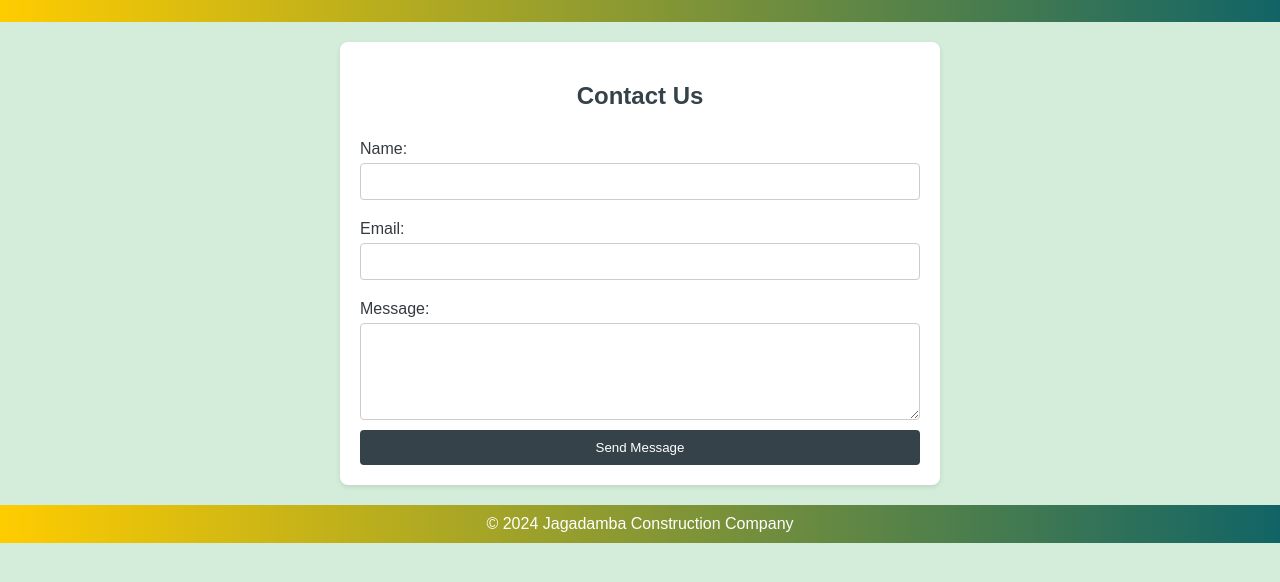
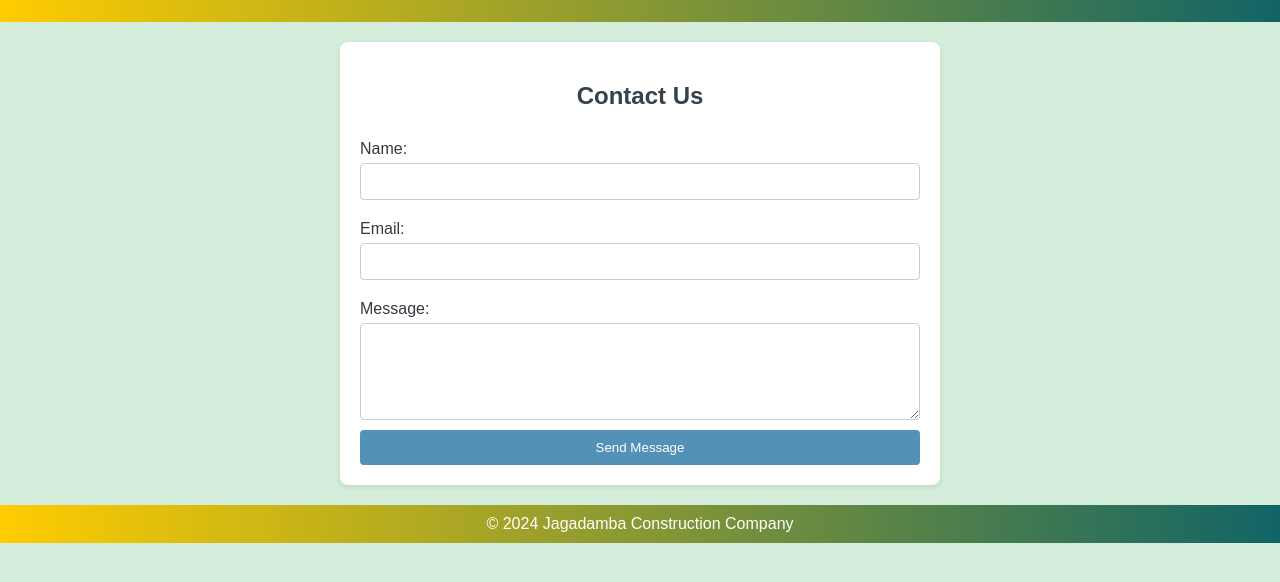
Before and after one commit to Sharanbabu1/Jagadamba-Construction-Company-_MSD424PER1, a website: page Public/contact.html in a window 1280 px wide. Shown: the part 118-700 px from the top of the page. Drawn offline with Linux system fonts and the light colour scheme.

Commit message:
Update contact.html

```diff
--- a/Public/contact.html
+++ b/Public/contact.html
@@ -174,7 +174,7 @@ nav {
 
         button {
             padding: 10px;
-            background-color: #35424a;
+            background-color: #096198b1;
             color: white;
             border: none;
             border-radius: 4px;
@@ -183,7 +183,7 @@ nav {
         }
 
         button:hover {
-            background-color: #2c3e50;
+            background-color: #0c838a9d;
         }
 
         footer {
```
